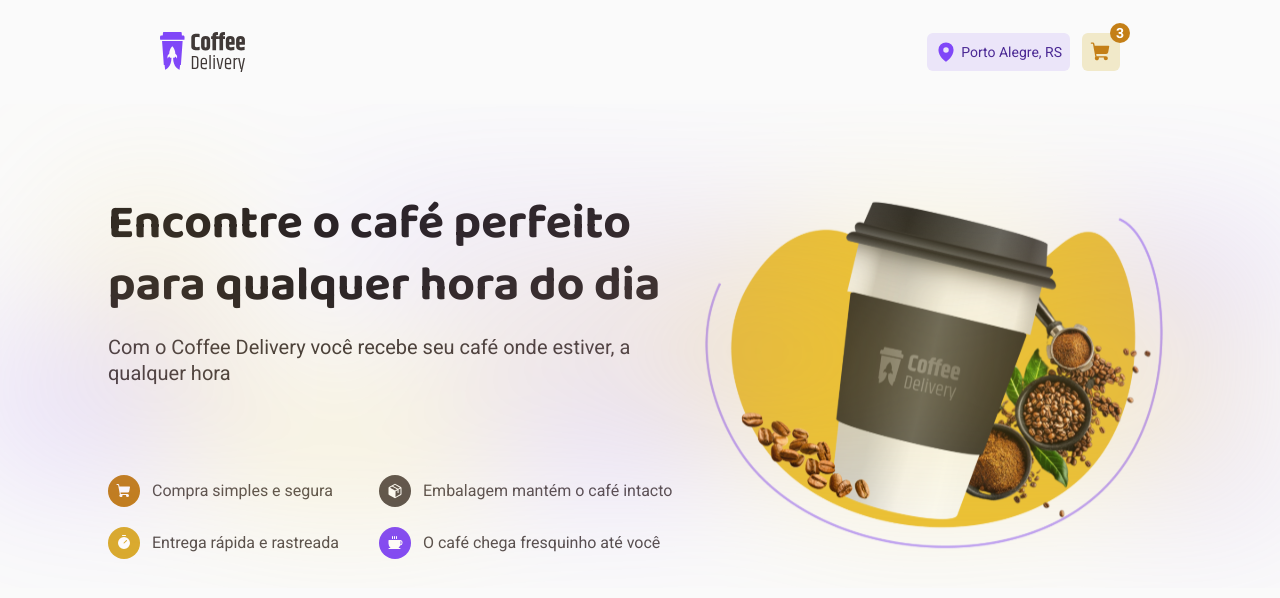
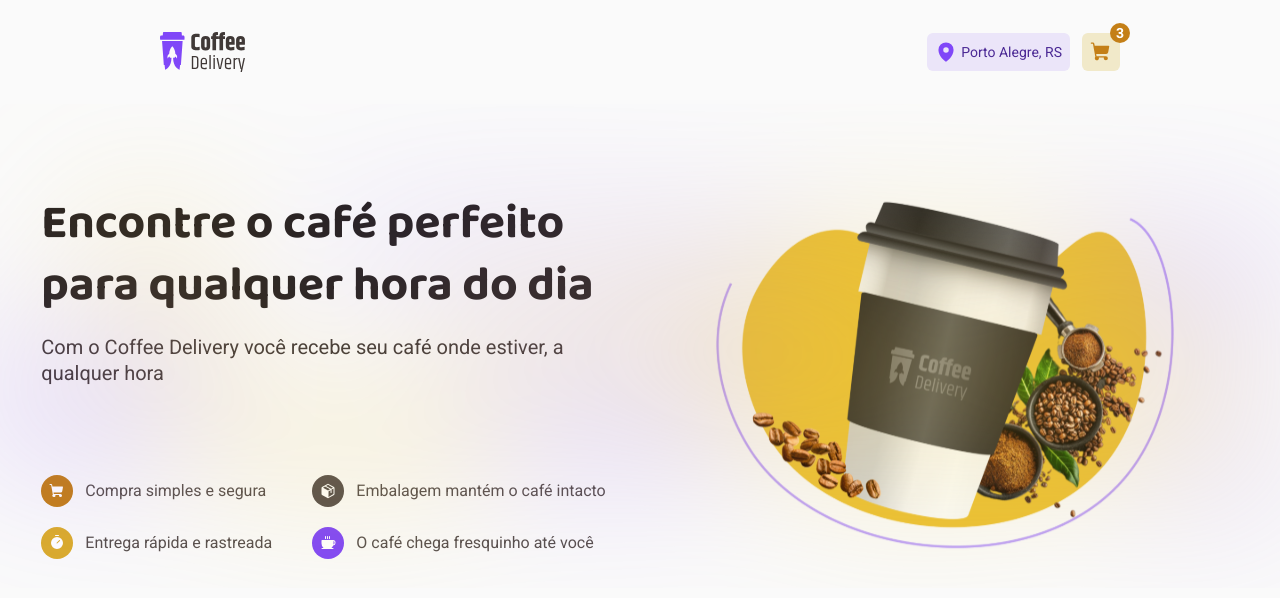
Before and after one commit to abraao999/desafio2CoffeDelivery, a React (Vite) app: page / in a window 1280 px wide. Shown: the top 598 px of the page. Built offline with nearby package versions, Linux system fonts and the light colour scheme.

Commit message:
correcao intro home

```diff
--- a/src/pages/Home/components/Intro/index.tsx
+++ b/src/pages/Home/components/Intro/index.tsx
@@ -57,7 +57,9 @@
             </ItemDetailIntro>
           </DetailIntro>
         </InfoIntro>
-        <ImgIntro src={coffe} alt="" />
+        <ImgIntro>
+          <img src={coffe} alt="" />
+        </ImgIntro>
       </ContentIntro>
 
       <img src={background} alt="" id="hero-bg" />
--- a/src/pages/Home/components/Intro/styled.ts
+++ b/src/pages/Home/components/Intro/styled.ts
@@ -6,6 +6,7 @@
   display: flex;
   align-items: center;
   justify-content: center;
+  width: 100%;
 
   img#hero-bg {
     position: absolute;
@@ -17,12 +18,13 @@
   }
 `;
 export const ContentIntro = styled.section`
+  width: 100%;
   max-width: 1440px;
   height: 34rem;
   padding: 92px 20px;
   display: flex;
   align-items: center;
-  /* justify-content: center; */
+  justify-content: space-evenly;
 `;
 export const InfoIntro = styled.section`
   display: flex;
@@ -81,8 +83,14 @@
   }
 `;
 
-export const ImgIntro = styled.img`
-  /* flex: 1; */
-  height: 22.6rem;
-  width: 29.75rem;
+export const ImgIntro = styled.div`
+  display: flex;
+  align-items: center;
+  justify-content: center;
+
+  width: 36.75rem;
+  img {
+    height: 22.6rem;
+    width: 29.75rem;
+  }
 `;
--- a/src/pages/Home/index.tsx
+++ b/src/pages/Home/index.tsx
@@ -1,5 +1,13 @@
 import { Intro } from "./components/Intro";
+import { HomeContainer } from "./styles";
 
 export function Home() {
-  return <Intro />;
+  return (
+    <HomeContainer>
+      <Intro />
+      {/* <CardapioContainer>
+        <TituloCardapio>Nossos cafés</TituloCardapio>
+      </CardapioContainer> */}
+    </HomeContainer>
+  );
 }
--- /dev/null
+++ b/src/pages/Home/styles.ts
@@ -0,0 +1,14 @@
+import styled from "styled-components";
+
+export const HomeContainer = styled.p`
+  display: flex;
+  width: 100%;
+  align-items: center;
+  flex-direction: column;
+`;
+// export const CardapioContainer = styled.div`
+//   width: 100%;
+//   max-width: 1440px;
+//   background-color: red;
+// `;
+// export const TituloCardapio = styled.p``;
```
